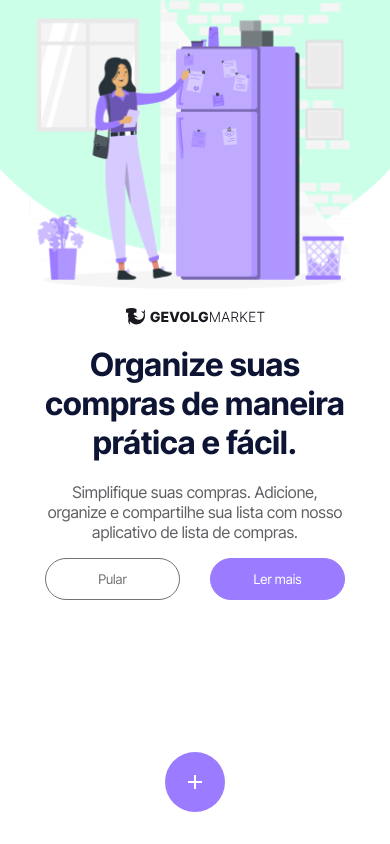
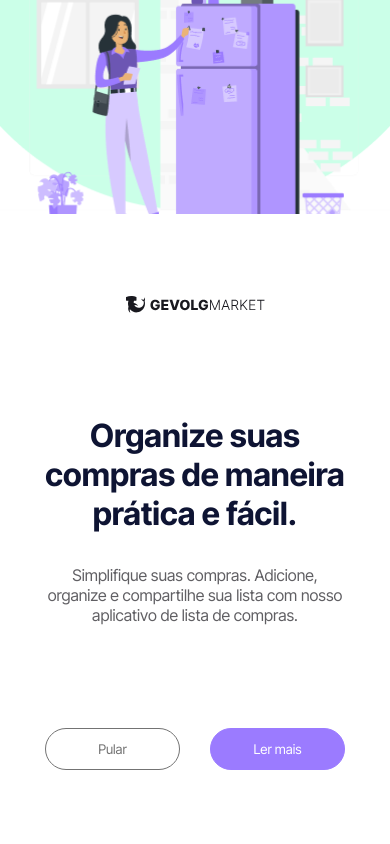
Before and after one commit to gevolgdev/gevolg-market, a React (Vite) app: page / in a window 390 px wide. Built offline with nearby package versions, Linux system fonts and the light colour scheme.

Commit message:
Ajustes de responsividade

```diff
--- a/src/components/Home/AddList/style.ts
+++ b/src/components/Home/AddList/style.ts
@@ -7,7 +7,7 @@ export const Container = styled.div`
   height: 100vh;
   padding: 6rem 2.5rem;
   background: rgb(84,84,84, 0.7);
-  z-index: 99;
+  z-index: 97;
 
   .content {
     width: 100%;
--- a/src/components/Initial/UserSetName/style.ts
+++ b/src/components/Initial/UserSetName/style.ts
@@ -6,8 +6,8 @@ export const Container = styled.div`
   position: fixed;
   left: 0;
   width: 100%;
-  height: 100%;
-  padding: 3rem 1.5rem 5rem;
+  height: 100vh;
+  padding: 2rem;
   background: white;
   z-index: 99;
   gap: 5rem;
@@ -52,7 +52,7 @@ export const Container = styled.div`
     display: flex;
     justify-content: center;
     font-size: 1rem;
-    padding: 0.9rem;
+    padding: 1rem;
     margin-top: auto;
     border-radius: 100px;
     color: white;
--- a/src/components/Initial/index.tsx
+++ b/src/components/Initial/index.tsx
@@ -27,13 +27,15 @@ const Initial: React.FC = () => {
         <Background image={IMAGE_BG}/>
         <div className="infos">
           <img src={LOGO}/>
-          <h1>Organize suas<br/> compras de maneira<br/> prática e fácil.</h1>
-          <p>Simplifique suas compras. Adicione, organize e compartilhe sua lista com nosso aplicativo de lista de compras.</p>
+          <span>
+            <h1>Organize suas<br/> compras de maneira<br/> prática e fácil.</h1>
+            <p>Simplifique suas compras. Adicione, organize e compartilhe sua lista com nosso aplicativo de lista de compras.</p>
+          </span>
+          <Buttons>
+            <button onClick={skipRoute} className="skip">Pular</button>
+            <button className="read">Ler mais</button>
+          </Buttons>
         </div>
-        <Buttons>
-          <button onClick={skipRoute} className="skip">Pular</button>
-          <button className="read">Ler mais</button>
-        </Buttons>
       </Container>
     </>
   );
--- a/src/components/Initial/style.ts
+++ b/src/components/Initial/style.ts
@@ -7,24 +7,29 @@ interface ImagesProps {
 export const Container = styled.div`
   position: fixed;
   width: 100%;
+  height: 100vh;
   display: flex;
   flex-direction: column;
-  padding-bottom: 5rem;
   z-index: 98;
   background: white;
 
   .infos {
     display: flex;
-    padding: 0 1rem;
+    padding: 2rem;
     flex-direction: column;
+    justify-content: space-around;
     align-items: center;
     gap: 20px;
-    margin-bottom: 1rem;
+    height: 100%;
 
     img {
       display: block;
       margin: 0 auto;
     }
+    span {
+      display: flex;
+      flex-direction: column;
+      gap: 2rem;
       h1 {
         text-align: center;
         color: #0E1433;
@@ -33,6 +38,7 @@ export const Container = styled.div`
         width: 300px;
         color: #605F63;
         text-align: center;
+      }
     }
   }
 `;
```
Lines whose indentation alone changed are shown as unchanged.
